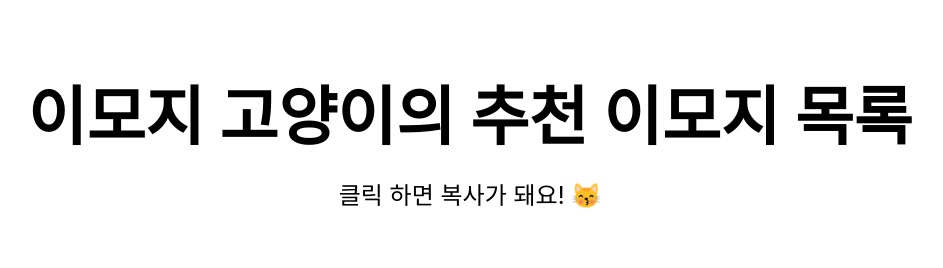
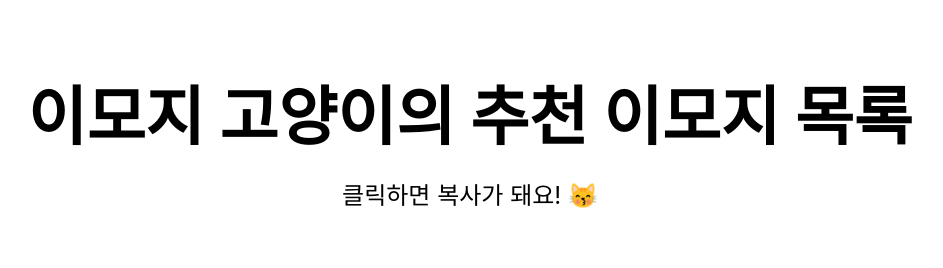
Before and after one commit to Emoji-Cat/Emoji-Cat.github.io, a Next.js app: page / in a window 1280 px wide. Shown: the top 268 px of the page, without its empty margins (170-1113 px from the left). Built offline with nearby package versions, Linux system fonts and the light colour scheme.

Commit message:
Fix typo

```diff
--- a/pages/index.js
+++ b/pages/index.js
@@ -75,7 +75,7 @@ export default function Home() {
         </h1>
 
         <p className="description">
-          클릭 하면 복사가 돼요! 😽
+          클릭하면 복사가 돼요! 😽
         </p>
 
         <div className="grid">
```
